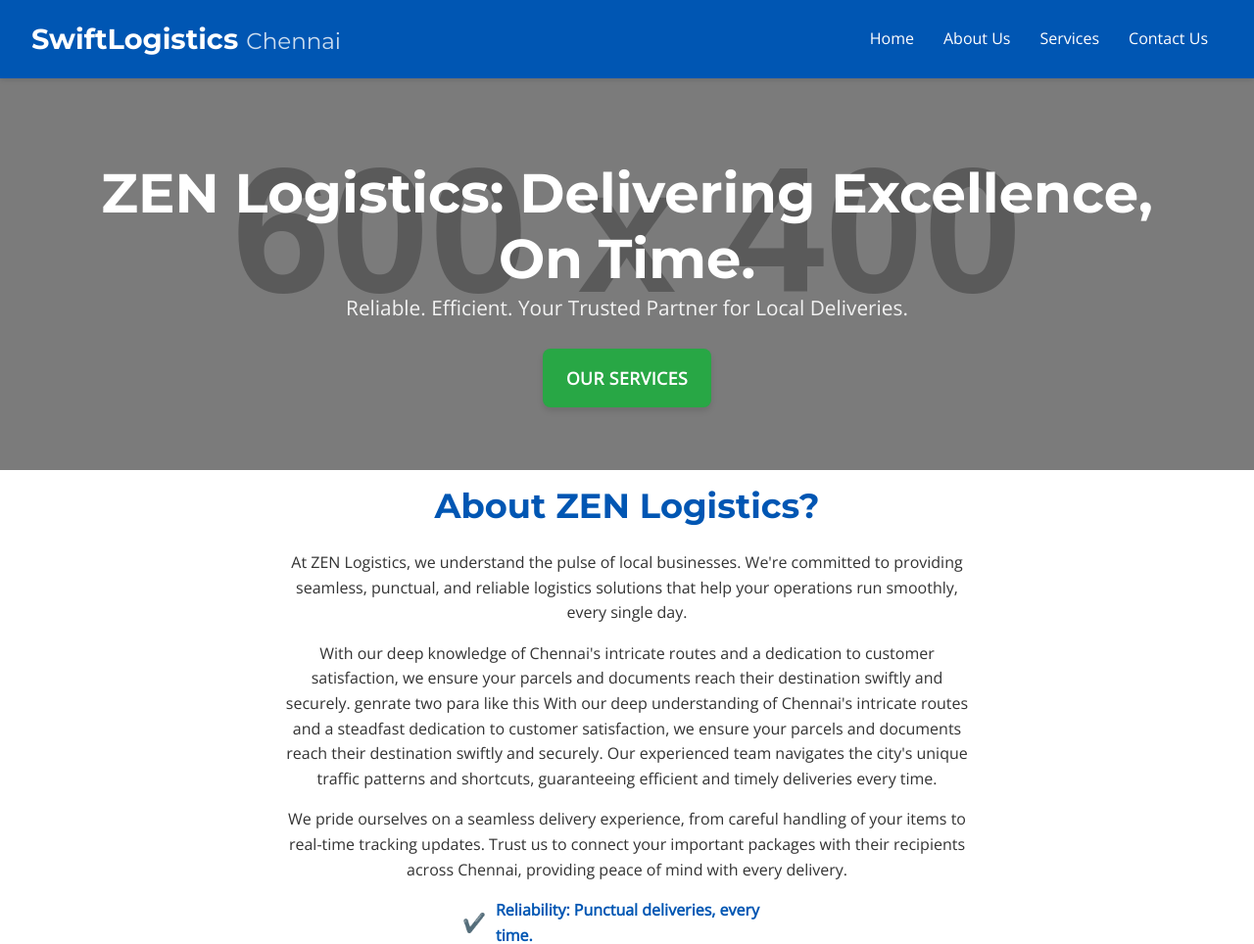
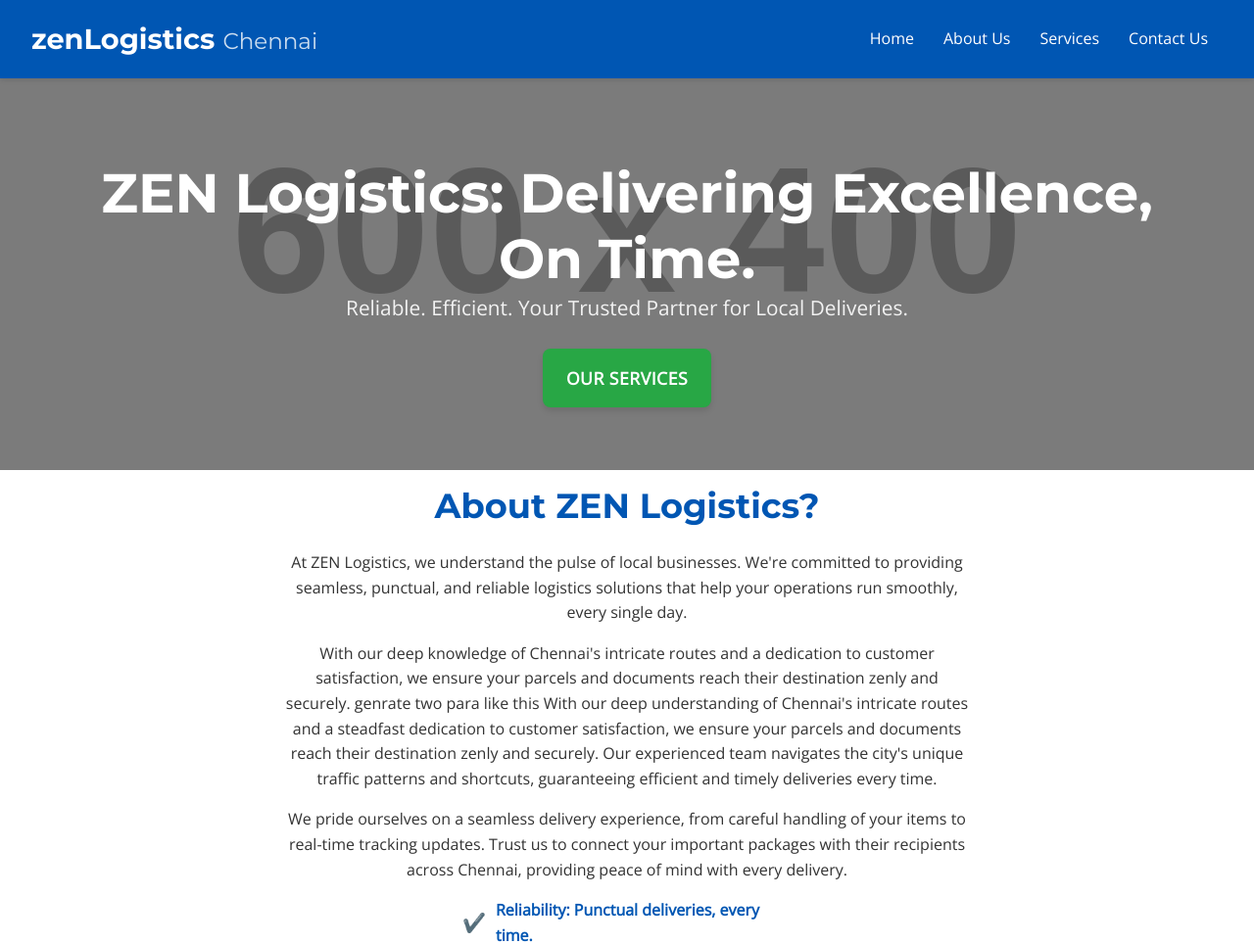
Before and after one commit to RajithRaaj/website-lite-demo, a plain HTML site: page index.html in a window 1280 px wide. Shown: the top 964 px of the page at 98% size. Drawn offline with nearby package versions, Linux system fonts and the light colour scheme; placeholder pictures from the web are drawn by us.

Commit message:
Update index.html

```diff
--- a/index.html
+++ b/index.html
@@ -613,7 +613,7 @@
 <body>
 
     <header class="header">
-        <div class="logo">SwiftLogistics <span>Chennai</span></div>
+        <div class="logo">zenLogistics <span>Chennai</span></div>
         <button class="hamburger" id="hamburger-menu" aria-label="Open navigation menu">&#9776;</button>
         <nav class="nav-menu" id="nav-menu">
             <button class="close-button" id="close-menu" aria-label="Close navigation menu">&times;</button>
@@ -636,11 +636,11 @@
         <h2>About ZEN Logistics?</h2>
         <div class="content-wrapper">
             <p>At ZEN Logistics, we understand the pulse of local businesses. We're committed to providing seamless, punctual, and reliable logistics solutions that help your operations run smoothly, every single day.</p>
-          <p>With our deep knowledge of Chennai's intricate routes and a dedication to customer satisfaction, we ensure your parcels and documents reach their destination swiftly and securely. genrate two para like this
+          <p>With our deep knowledge of Chennai's intricate routes and a dedication to customer satisfaction, we ensure your parcels and documents reach their destination zenly and securely. genrate two para like this
 
 
 
-With our deep understanding of Chennai's intricate routes and a steadfast dedication to customer satisfaction, we ensure your parcels and documents reach their destination swiftly and securely. Our experienced team navigates the city's unique traffic patterns and shortcuts, guaranteeing efficient and timely deliveries every time.
+With our deep understanding of Chennai's intricate routes and a steadfast dedication to customer satisfaction, we ensure your parcels and documents reach their destination zenly and securely. Our experienced team navigates the city's unique traffic patterns and shortcuts, guaranteeing efficient and timely deliveries every time.
             </p>
             <p>We pride ourselves on a seamless delivery experience, from careful handling of your items to real-time tracking updates. Trust us to connect your important packages with their recipients across Chennai, providing peace of mind with every delivery.</p>
             <ul>
@@ -694,7 +694,7 @@ With our deep understanding of Chennai's intricate routes and a steadfast dedica
             </div>
             <div class="contact-info-item">
                 <span class="icon icon-mail"></span>
-                <a href="mailto:info@swiftlogisticschennai.com">info@swiftlogisticschennai.com</a>
+                <a href="mailto:info@zenlogisticschennai.com">info@zenlogisticschennai.com</a>
             </div>
             <div class="contact-info-item">
                 <span class="icon icon-map"></span>
```
